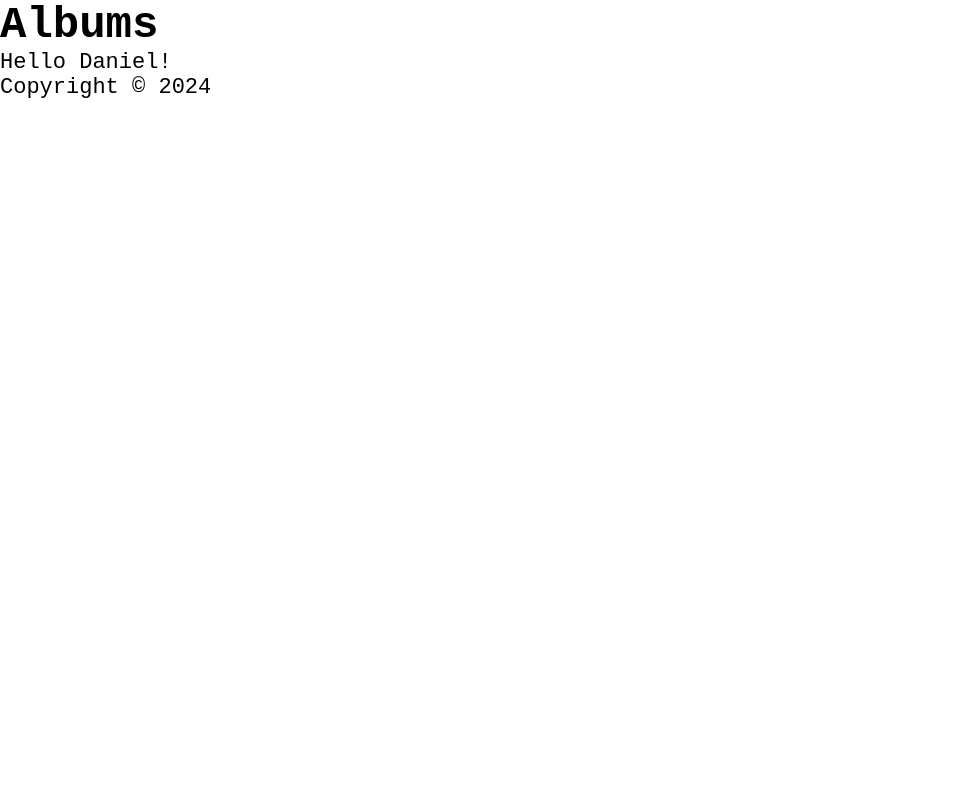
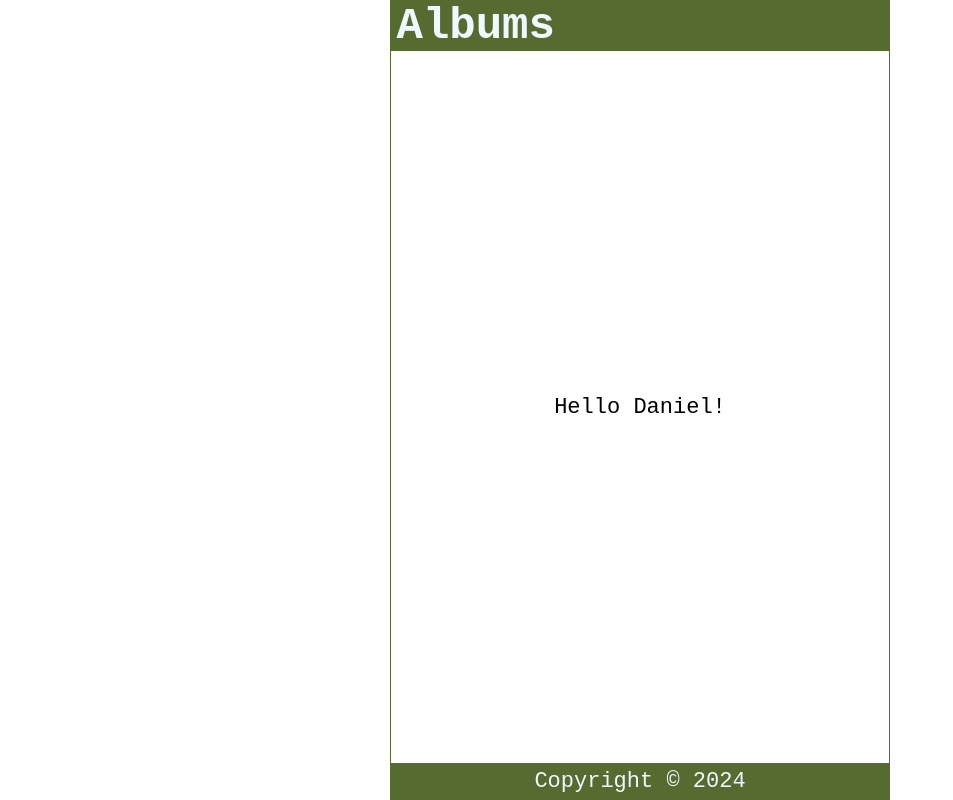
Before and after one commit to danieliniguezv/learning-react, a JavaScript app in the folder tutorial-1/: page / in a window 1280 px wide. Shown: the whole page, without its empty margins (0-953 px from the left). Built offline with nearby package versions, Linux system fonts and the light colour scheme; the HTML template or start-up script is replaced by a standard one.

Commit message:
feat: added new style

```diff
--- a/tutorial-1/src/index.css
+++ b/tutorial-1/src/index.css
@@ -2,7 +2,7 @@
   margin: 0;
   padding: 0;
   box-sizing: border-box;
- }
+}
 
 html {
   font-size: 22px;
@@ -10,14 +10,48 @@ html {
 
 body {
   min-height: 100vh;
-  font-family: 'Source Code Pro', monospace,  -apple-system;
-  font-weight: 270;
+  font-family: 'Source Code Pro', monospace;
+  -webkit-font-smoothing: antialiased;
+  -moz-osx-font-smoothing: grayscale;
 }
 
-.App {}
+.App {
+  display: flex;
+  flex-direction: column;
+  justify-content: center;
+  align-items: center;
+  height: 100vh;
+  width: 100%;
+  max-width: 500px;
+  border: 1px solid darkolivegreen;
+  margin: auto;
+}
 
-header {}
+header {
+  width: 100%;
+  padding: 0 0.25em;
+  background-color: darkolivegreen;
+  color: aliceblue;
+  display: flex;
+  justify-content: space-between;
+  align-items: center;
+}
 
-main {}
+main {
+  width: 100%;
+  display: flex;
+  flex-direction: column;
+  flex-grow: 1;
+  justify-content: center;
+  align-items: center;
+  overflow-y: auto;
+}
 
-footer {}
+footer {
+  width: 100%;
+  padding: 0.25em;
+  background-color: darkolivegreen;
+  color: aliceblue;
+  display: grid;
+  place-content: center;
+}
```
